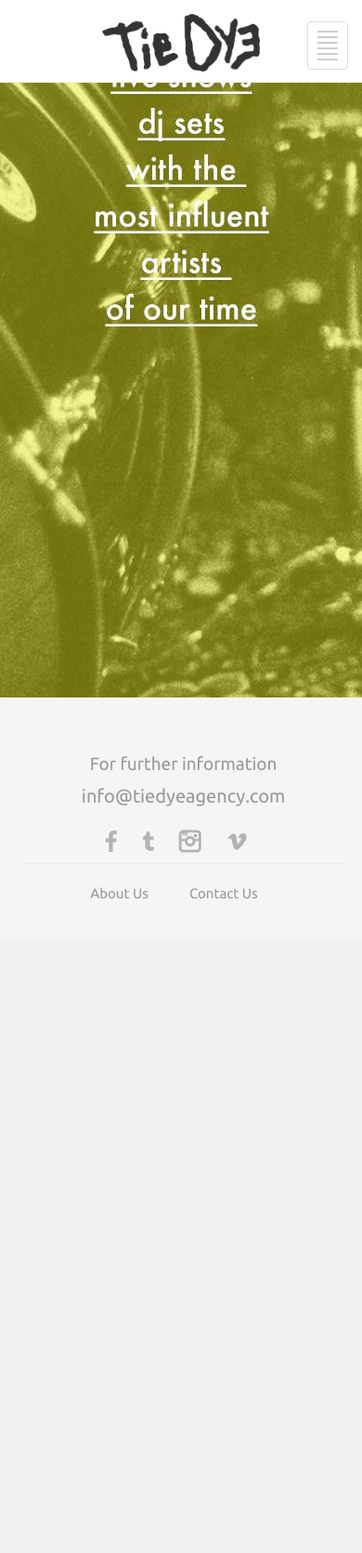
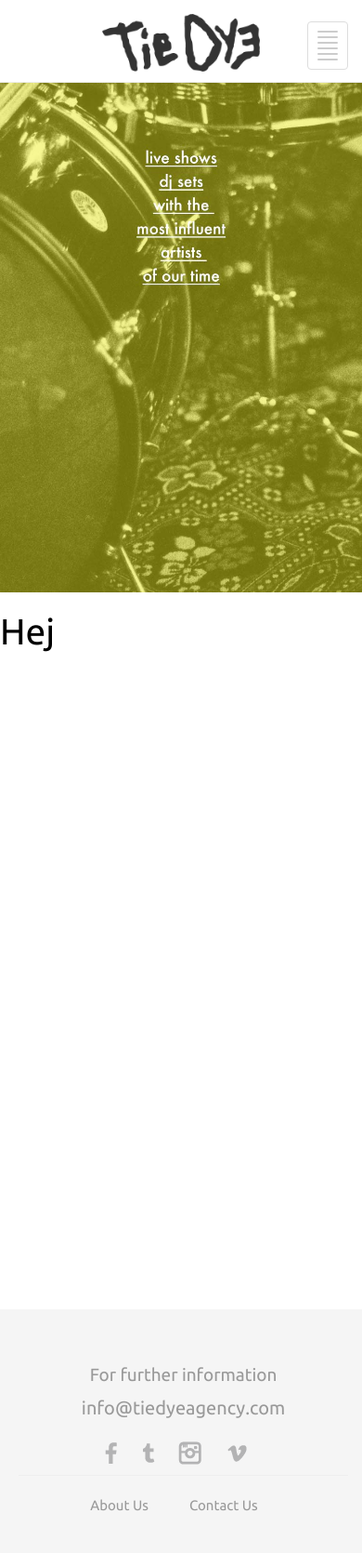
Before and after one commit to fulviocastelli/tiedyeagency, a PHP site: page /music.php in a window 390 px wide. Shown: the whole page at 93% size. Before the commit the page ends 967 px from the top, so only its background shows below. Run offline with PHP 8.4, Linux system fonts and the light colour scheme; some libraries are stand-ins or nearby versions.

Commit message:
now image-background is working and responsive, tested on index and music

```diff
--- a/index.php
+++ b/index.php
@@ -6,9 +6,11 @@ $title = "TIE DYE";
 
 <!-- start of main content -->
 
-        <!--parallax 1 -->
-        <section class="bg-1">
+		<section class="hidden-xs visible-sm visible-md visible-lg bg-1">
         </section>
+
+		<img class="img-responsive visible-xs hidden-sm hidden-md hidden-lg" src="media/phone007.jpg">
+		<section><h1>Hej</h1></section>
 
 <!-- end of main content -->
 
--- a/music.php
+++ b/music.php
@@ -6,8 +6,14 @@ $title = "Music | TIE DYE";
 
 <!-- start of main content -->
 
-        <section class="bg-music">
+        <section class="hidden-xs visible-sm visible-md visible-lg bg-music">
         </section>
+
+		<img class="img-responsive visible-xs hidden-sm hidden-md hidden-lg" src="media/phone001.jpg">
+
+		<section>
+			<h1>Hej</h1>
+		</section>
         <!--<div class="event container-fluid">
                     <br>
                     <br>
--- a/nbproject/project.xml
+++ b/nbproject/project.xml
@@ -3,7 +3,7 @@
     <type>org.netbeans.modules.php.project</type>
     <configuration>
         <data xmlns="http://www.netbeans.org/ns/php-project/1">
-            <name>tiedye</name>
+            <name>tiedyeagency</name>
         </data>
     </configuration>
 </project>
--- a/style/stylesheet.css
+++ b/style/stylesheet.css
@@ -226,17 +226,23 @@ body#creativeservices a#creativeservices- {
 
 
 section {
-    height:750px;
-    padding-top:50px;
+    min-height:750px;
+    /*padding-top:50px;
     padding-bottom:50px;
-    overflow:auto;
+    overflow:auto;*/
+	-webkit-background-size: cover;
+	-moz-background-size: cover;
+	-o-background-size: cover;
+	background-size: cover;
+
 }
+
 
 
 .bg-1 {
     background: url("../media/img007.jpg") no-repeat center center fixed;
     color:#fff;
-    background-size:cover;
+	background-size: cover;
 
 }
 
@@ -296,8 +302,10 @@ section {
 }
 
 @media screen and (max-width: 768px) {
+
+
     .bg-1 {
-        background: url("../media/phone007.jpg") no-repeat center center fixed;
+        background: url("../media/phone007.jpg") no-repeat top center fixed;
     }
     .bg-art {
         background: url("../media/phone002.jpg") no-repeat center center fixed;
@@ -315,7 +323,7 @@ section {
         background: url("../media/phone003.jpg") no-repeat center center fixed;
     }
     .bg-music {
-        background: url("../media/phone001.jpg") no-repeat center center fixed;
+        background: url("../media/phone001.jpg") no-repeat top center fixed;
     }
     .bg-style {
         background: url("../media/phone008.jpg") no-repeat center center fixed;
```
